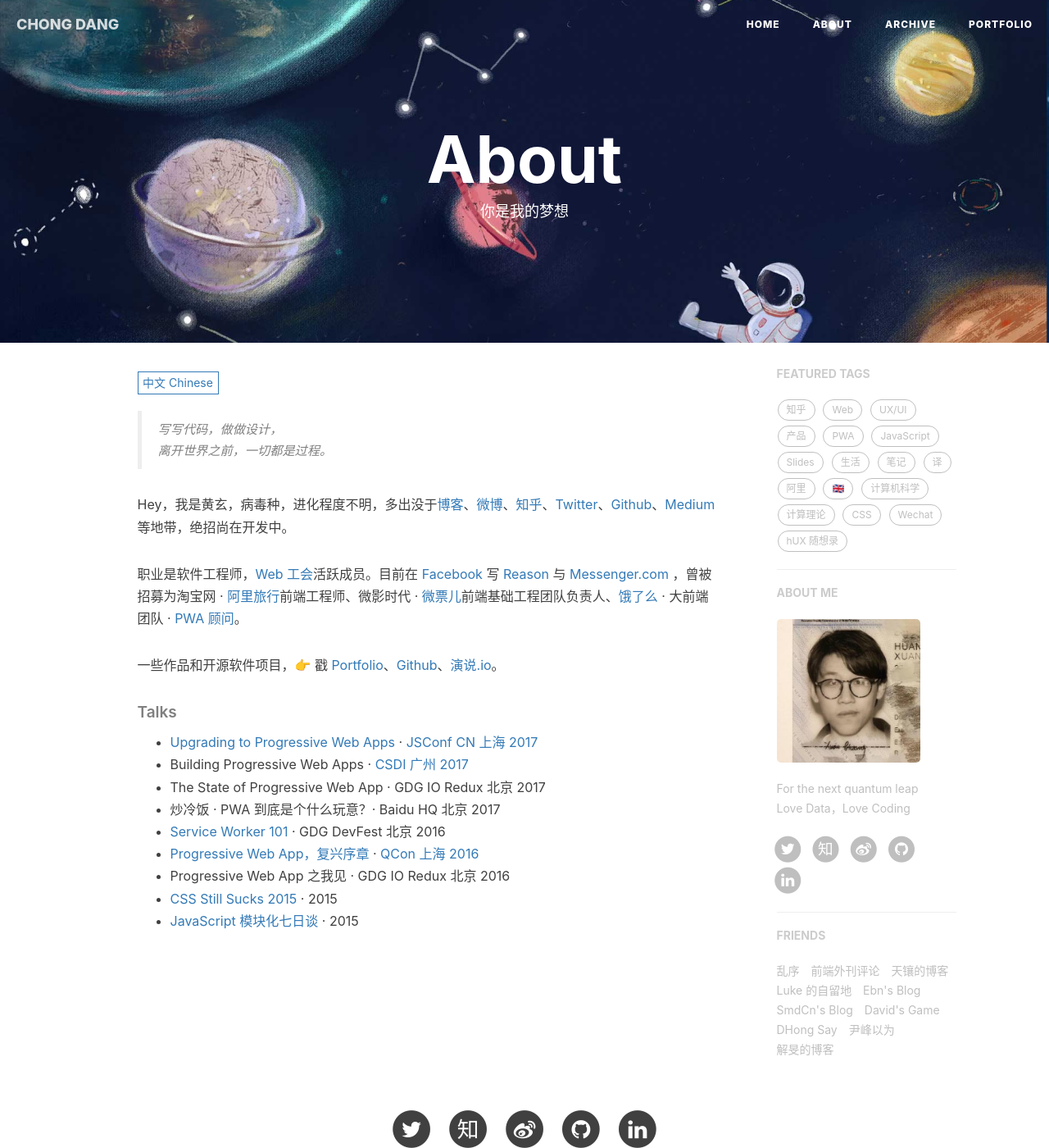
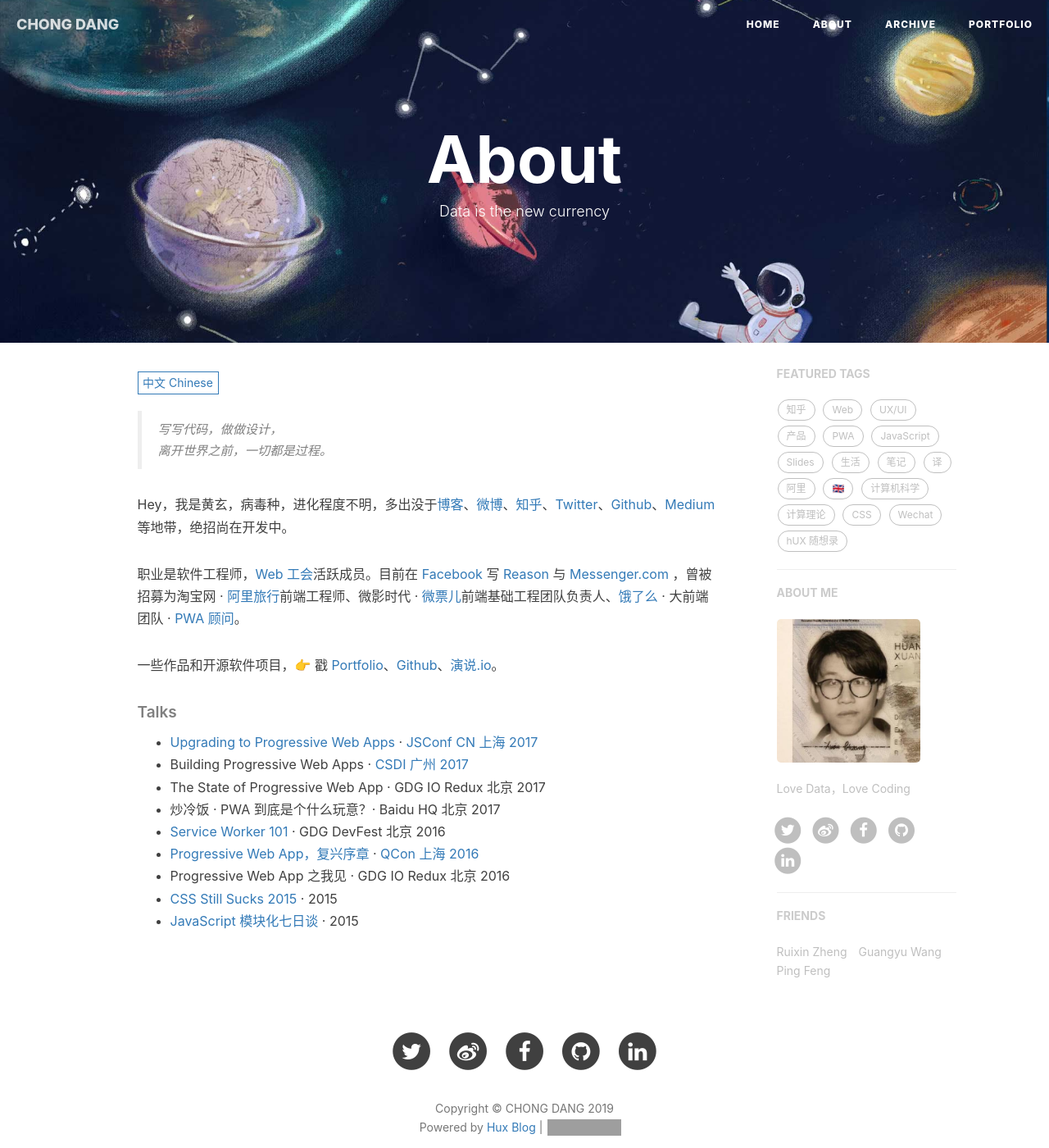
Before and after one commit to rickydangc/rickydangc.github.io, a Jekyll site: the page built from about.html, in a window 1280 px wide and 1400 px high. Shown: the whole window at 82% size. Built offline with Jekyll 4.4.1, drawn with Linux system fonts in a browser that asks for light colours; nearby versions of some CDN libraries; comment, search, counter and statistics services are not loaded; grey boxes are pictures that could not be loaded.

Commit message:
add changes

```diff
--- /dev/null
+++ b/CNAME
@@ -0,0 +1 @@
+#chongdang.me
--- a/_config.yml
+++ b/_config.yml
@@ -1,10 +1,10 @@
 # Site settings
 title: CHONG DANG
-SEOTitle: Chong Dang's BLOG | 党翀的博客
+SEOTitle: RICKY'S BLOG | 党翀的博客
 header-img: img/home-bg.jpg
 email: rickydangc@yahoo.com
-description: "Machine Learning、Computer Science | 党翀，Data Science Lover，Software Engineer"
-keyword: "党翀, Ricky, Chong Dang, @rickydangc, 清新牛儿, Blog, Personal Website, Internet, Web, Python, Data Science, Machine Learning"
+description: "Machine Learning、Computer Science | 党翀，Data Scientist，Software Engineer"
+keyword: "党翀, Ricky, Chong Dang, rickydangc, Blog, Personal Website, Internet, Web, Python, Data Science, Machine Learning"
 url: ""                                   # your host, for absolute URL
 baseurl: ""                             # for example, '/blog' if your blog hosted on 'host/blog'
 
@@ -14,11 +14,11 @@
 # SNS settings
 RSS: false
 weibo_username:     313329157@qq.com
-zhihu_username:     huxpro
+# zhihu_username:     huxpro
 github_username:    rickydangc
-twitter_username:   huxpro
-#facebook_username:  huxpro
-linkedin_username:  Chong-Dang-rickydangc
+twitter_username:   313329157@qq.com
+facebook_username:  313329157@qq.com
+linkedin_username:  rickydangc
 
 
 
@@ -71,14 +71,14 @@
 # ba_track_id: [your track id]
 
 # Google Analytics
-ga_track_id: 'UA-49627206-1'            # Format: UA-xxxxxx-xx
-ga_domain: huangxuan.me
+# ga_track_id: 'UA-49627206-1'            # Format: UA-xxxxxx-xx
+# ga_domain: huangxuan.me
 
 
 
 # Sidebar settings
 sidebar: true                           # whether or not using Sidebar.
-sidebar-about-description: "For the next quantum leap<br>Love Data，Love Coding"
+sidebar-about-description: "Love Data，Love Coding"
 sidebar-avatar: /img/avatar-hux-ny.jpg      # use absolute URL, seeing it's used in both `/` and `/about/`
 
 
@@ -106,34 +106,13 @@
     #     title: "Su",
     #     href: "http://su.gallery/"
     # },{
-        title: "乱序",
-        href: "http://mida.re/"
+        title: "Ruixin Zheng",
+        href: "https://www.linkedin.com/in/ruixinzheng/"
     },{
-        title: "前端外刊评论",
-        href: "http://qianduan.guru/"
+        title: "Guangyu Wang",
+        href: "https://www.linkedin.com/in/guangyuwang/"
     },{
-        title: "天镶的博客",
-        href: "http://lingyu.wang/"
-    },{
-        title: "Luke 的自留地",
-        href: "http://hmqk1995.github.io"
-    },{
-        title: "Ebn's Blog",
-        href: "http://ebnbin.com/"
-    },{
-        title: "SmdCn's Blog",
-        href: "http://blog.smdcn.net"
-    },{
-        title: "David's Game",
-        href: "https://www.ruoyaowu.com/"
-    },{
-        title: "DHong Say",
-        href: "http://dhong.co"
-    },{
-        title: "尹峰以为",
-        href: "http://ingf.github.io/"
-    },{
-        title: "解旻的博客",
-        href: "http://xieminis.me/"
+        title: "Ping Feng",
+        href: "https://www.linkedin.com/in/ping-feng-5636b526/"
     }
 ]
--- a/about.html
+++ b/about.html
@@ -1,7 +1,7 @@
 ---
 layout: page
 title: "About"
-description: "你是我的梦想"
+description: "Data is the new currency"
 header-img: "img/about-bg.jpg"
 multilingual: true
 ---
--- a/offline.html
+++ b/offline.html
@@ -2,7 +2,7 @@
 layout: default
 title: Offline
 hide-in-nav: true
-description: "阅读过的页面可以在离线时访问哦 ;)"
+description: "You can access pocket pages while offline ;)"
 header-img: "img/404-bg.jpg"
 permalink: /offline.html
 ---
```
Also changed, not shown: package.json (+6 -6 lines).
